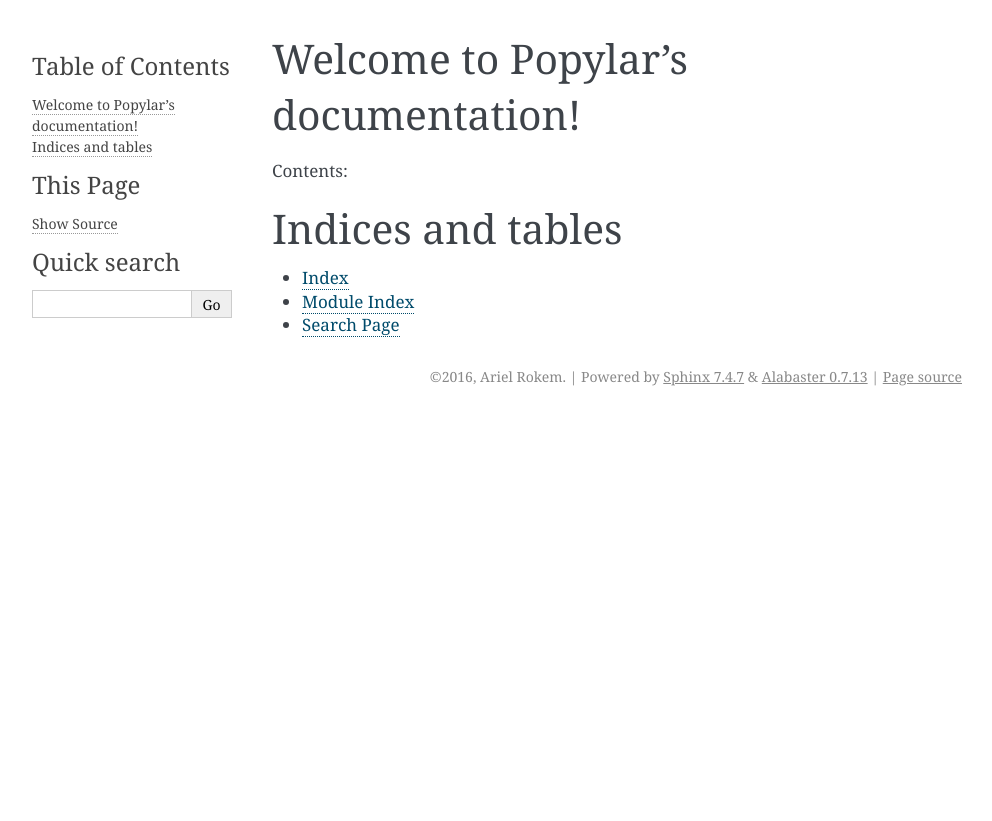
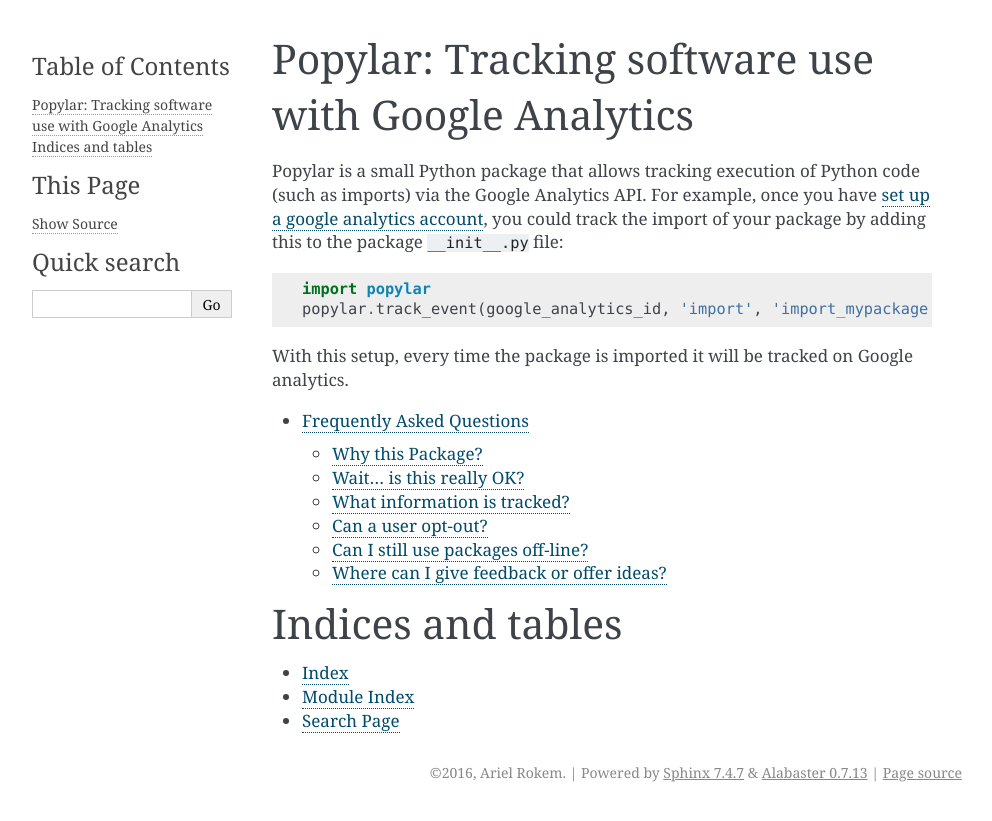
Before and after one commit to popylar/popylar, a Sphinx documentation site: the page built from doc/index.rst, in a window 1280 px wide. Shown: the top 821 px of the page, without its empty margins (148-1140 px from the left). Built offline with Sphinx 7.4.7, drawn with Linux system fonts in a browser that asks for light colours.

Commit message:
Add some documentation content.

```diff
--- /dev/null
+++ b/doc/FAQ.rst
@@ -0,0 +1,64 @@
+Frequently Asked Questions
+=============================
+
+Why this Package?
+~~~~~~~~~~~~~~~~~~~~~~~~~~
+
+Tracking the use of open software is, in general, very difficult, and with many
+open source projects being supported by private and public funding agencies, a
+means of more quantitative reporting would be beneficial.
+Current tracking options exist, but are relatively limited:
+
+- `PyPi
+<http://pypi.python.org>`_ tracks downloads, but cannot track when
+  packages are installed with downstream package managers like `conda <http://conda.pydata.org/docs/>`_, `brew <http://brew.sh>`_,
+  `Aptitude <https://wiki.debian.org/Apt>`_, and others.
+- Software hosting services like `GitHub <http://github.com>` provide
+  information about project forks, but no information about number of downloads
+  or clones.
+- Other means of tracking (mailing list traffic, bug report traffic,
+  StackOverflow questions) are helpful but difficult to quantify and compare
+  between projects.
+
+More fine-grained user tracking is accepted practice for blogs and other
+websites, and ``popylar`` seeks to add that capability to software packages.
+
+
+Wait... is this really OK?
+~~~~~~~~~~~~~~~~~~~~~~~~~~
+
+Short answer: we're not sure. We agree that this feels a bit icky at first-blush,
+and we are open to feedback about the ethical issues or potential abuse of such
+a setup.
+That being said, the information tracked by popylar is identical to that tracked
+by any site using Google Analytics, including likely your favorite independent
+blogs, and popylar solves a real problem faced by many developers of the open
+source tools you probably depend on.
+
+What information is tracked?
+~~~~~~~~~~~~~~~~~~~~~~~~~~~~
+
+The tracked information is exactly that stored by Google Analytics when you
+visit a website, with the addition of a few pieces of metadata that can be
+configured by the package. In particular, the only identifying information
+provided by the Python package is a randomly-generated unique ID.
+
+Can a user opt-out?
+~~~~~~~~~~~~~~~~~~~~~~~~~~~~
+
+Yes. If a user runs ``popylar.opt_out()``, popylar will never track usage for
+that system/user, and this opt-out state is preserved between sessions.
+
+Can I still use packages off-line?
+~~~~~~~~~~~~~~~~~~~~~~~~~~~~~~~~~~~
+
+Yes. If no internet connection is detected, no information will be reported
+by popylar and the script will continue to execute as normal.
+
+Where can I give feedback or offer ideas?
+~~~~~~~~~~~~~~~~~~~~~~~~~~~~~~~~~~~~~~~~~~
+
+If you would like to weigh-in on this idea, please use
+Popylar's [Github Issues](https://github.com/popylar/popylar/issues).
+We'd love to hear your thoughts, particularly on any ethical or technical
+issues we may be overlooking.
--- a/doc/index.rst
+++ b/doc/index.rst
@@ -3,14 +3,25 @@
    You can adapt this file completely to your liking, but it should at least
    contain the root `toctree` directive.
 
-Welcome to Popylar's documentation!
-===================================
+Popylar: Tracking software use with Google Analytics
+====================================================
 
-Contents:
+Popylar is a small Python package that allows tracking execution of Python
+code (such as imports) via the Google Analytics API.
+For example, once you have `set up a google analytics account <https://support.google.com/analytics/answer/1008015>`_, you could track
+the import of your package by adding this to the package ``__init__.py`` file::
+
+  import popylar
+  popylar.track_event(google_analytics_id, 'import', 'import_mypackage')
+
+With this setup, every time the package is imported it will be tracked on
+Google analytics.
+
 
 .. toctree::
    :maxdepth: 2
 
+   FAQ
 
 
 Indices and tables
```
